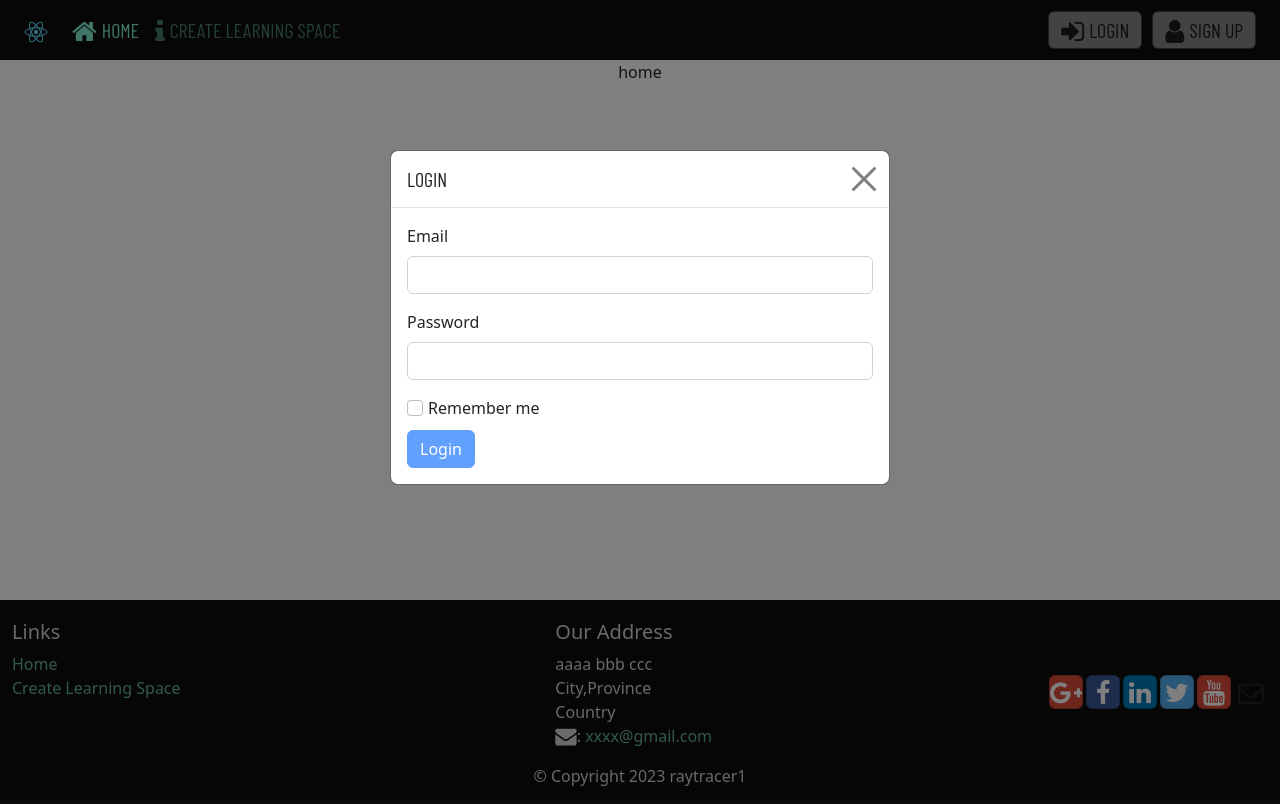
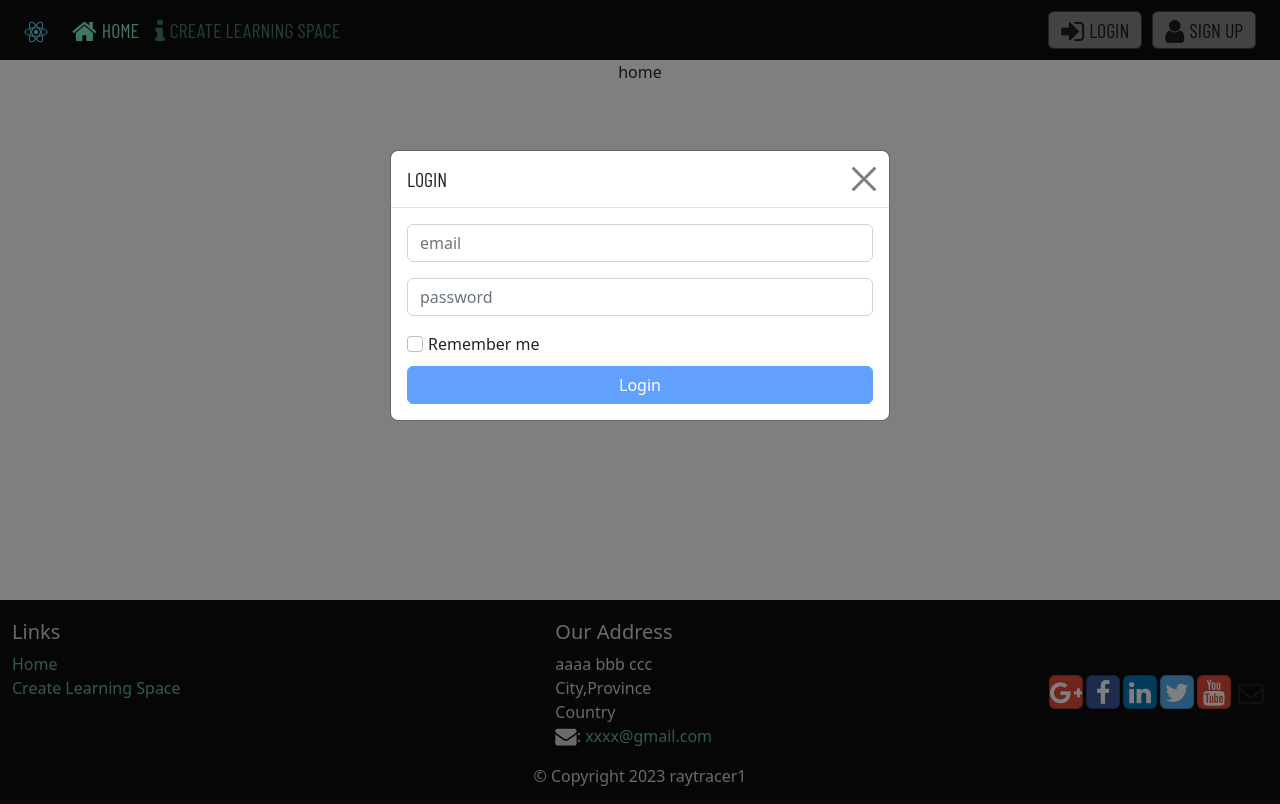
Before and after one commit to raytracer1/notes-frontend, a React app: page / in a window 1280 px wide. Both pictures are taken after a click on the button "LOGIN". Built offline with nearby package versions, Linux system fonts and the light colour scheme.

Commit message:
optimize login and signup modal

```diff
--- a/src/components/Header/LoginModal/index.tsx
+++ b/src/components/Header/LoginModal/index.tsx
@@ -43,8 +43,8 @@ const LoginModal = ({
     >
       <Form onSubmit={handleLogin}>
         <FormGroup>
-          <Label htmlFor='email'>Email</Label>
           <Input type='text' id='email' name='email'
+            placeholder='email'
             value={email}
             onChange={(e) => {
               setEmail(e.target.value);
@@ -66,8 +66,8 @@ const LoginModal = ({
           }
         </FormGroup>
         <FormGroup>
-          <Label htmlFor='password'>Password</Label>
           <Input type='password' id='password' name='password'
+            placeholder='password'
             value={passWord}
             onChange={(e) => {
               setPassWord(e.target.value);
--- a/src/components/Header/SignUpModal/index.tsx
+++ b/src/components/Header/SignUpModal/index.tsx
@@ -44,8 +44,8 @@ const SignUpModal = ({
     >
       <Form onSubmit={handleSignUp}>
         <FormGroup>
-          <Label htmlFor='username'>Username</Label>
           <Input type='text' id='username' name='username'
+            placeholder='username'
             value={userName}
             onChange={(e) => {
               setUserName(e.target.value);
@@ -67,8 +67,8 @@ const SignUpModal = ({
           }
         </FormGroup>
         <FormGroup>
-          <Label htmlFor='email'>Email</Label>
           <Input type='text' id='email' name='email'
+            placeholder='email'
             value={email}
             onChange={(e) => {
               setEmail(e.target.value);
@@ -90,8 +90,8 @@ const SignUpModal = ({
           }
         </FormGroup>
         <FormGroup>
-          <Label htmlFor='password'>Password</Label>
           <Input type='password' id='password' name='password'
+            placeholder='password'
             value={passWord}
             onChange={(e) => {
               setPassWord(e.target.value);
--- a/src/components/ModalWrapper/style.scss
+++ b/src/components/ModalWrapper/style.scss
@@ -11,7 +11,7 @@
         margin: 150px auto;
 
         @media(max-width:767px) {
-            margin: 80px 0;
+            margin: 0;
         }
 
         .modal-content {
@@ -62,6 +62,10 @@
                     font-weight: 700;
                     font-size: 12px;
                 }
+
+                .btn {
+                    width: 100%;
+                }
             }
         }
     }
```
